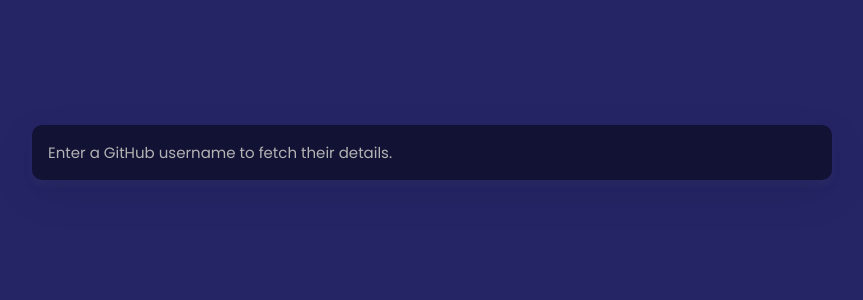
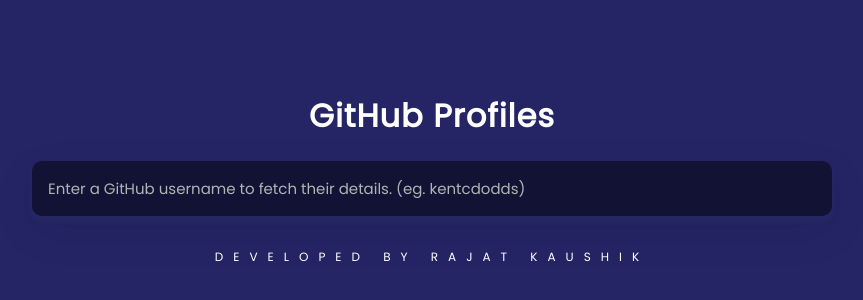
Before and after one commit to itsRajat/GitHub-Profiles, a plain HTML site: page index.html in a window 1280 px wide. Shown: the part 232-532 px from the top of the page, without its empty margins (208-1071 px from the left). Drawn offline with nearby package versions, Linux system fonts and the light colour scheme.

Commit message:
Added logo, footer & changed colors

```diff
--- a/index.html
+++ b/index.html
@@ -7,16 +7,19 @@
     <link rel="stylesheet" href="style.css" />
   </head>
   <body>
+    <h1>GitHub Profiles</h1>
     <form class="user-form" id="form">
       <input
         type="text"
-        placeholder="Enter a GitHub username to fetch their details."
+        placeholder="Enter a GitHub username to fetch their details. (eg. kentcdodds)"
         id="search"
       />
     </form>
 
     <main id="main"></main>
 
+    <footer>Developed by Rajat Kaushik</footer>
+
     <script src="https://cdnjs.cloudflare.com/ajax/libs/axios/0.21.1/axios.min.js"></script>
     <script src="script.js"></script>
   </body>
--- a/style.css
+++ b/style.css
@@ -20,6 +20,10 @@
   height: 100vh;
   overflow: hidden;
   margin: 0;
+}
+
+h1 {
+  letter-spacing: 1px;
 }
 
 .user-form {
@@ -54,7 +58,7 @@
   background-color: var(--cardcolor);
   border-radius: 20px;
   display: flex;
-  /* flex-direction: column; */
+  flex-direction: column;
   padding: 3rem;
   margin: 0 1.5rem;
   /* margin-bottom: 2rem; */
@@ -105,6 +109,13 @@
   display: inline-block;
 }
 
+footer {
+  /* margin-top: auto; */
+  letter-spacing: 10px;
+  text-transform: uppercase;
+  font-size: 12px;
+}
+
 @media (max-width: 600px) {
   .card {
     flex-direction: column;
```
